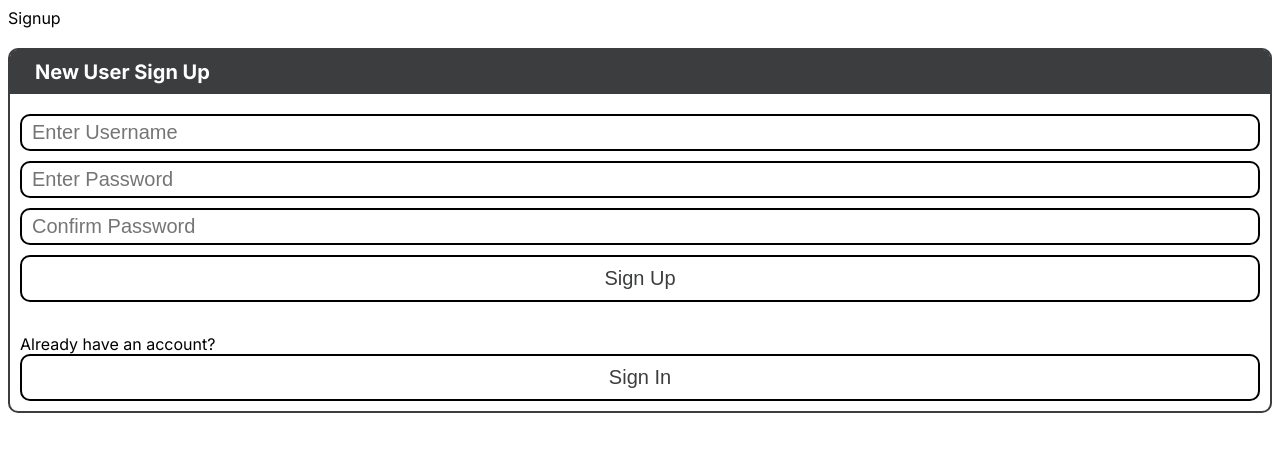
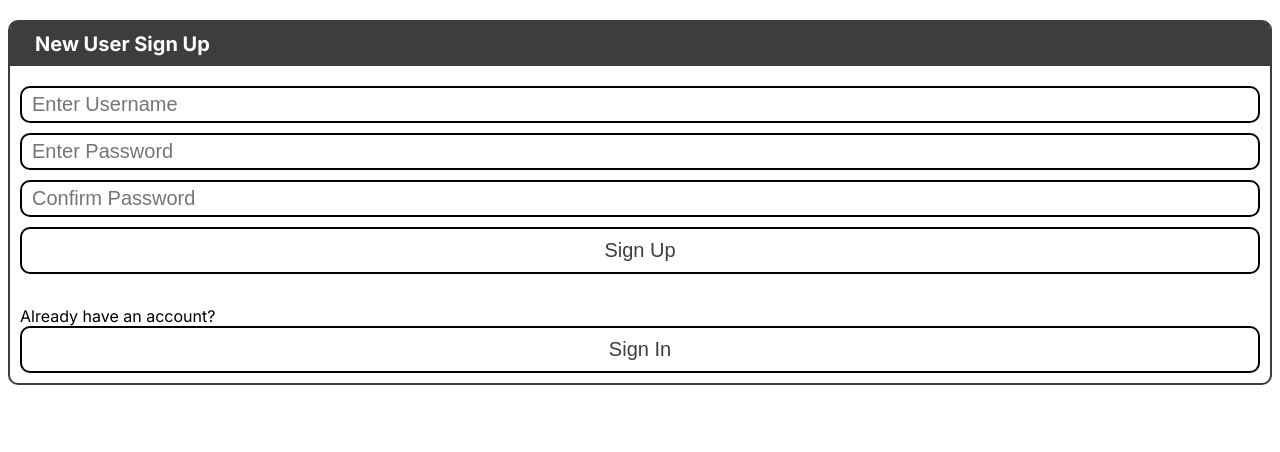
Before and after one commit to UTSCC09/project-gamba, a Next.js app in the folder client/: page /signup in a window 1280 px wide. Shown: the top 452 px of the page. Built offline with nearby package versions, Linux system fonts and the light colour scheme.

Commit message:
fixed sign in bug

```diff
--- a/client/app/signup/page.js
+++ b/client/app/signup/page.js
@@ -66,7 +66,7 @@ export default function Signup() {
     });
 
     // Check for authentication errors and set the error message accordingly
-    if (!data) {
+    if (data.login.username === null) {
       setError('Incorrect Username or Password');
     } else {
       setError(null); // Clear any previous error
@@ -86,7 +86,6 @@ export default function Signup() {
 
   return (
     <main>
-      <h>Signup</h>
       {isSignUp ? (
         <form className="message-form" onSubmit={handleSignup}>
           <div className="form-title">New User Sign Up</div>
```
